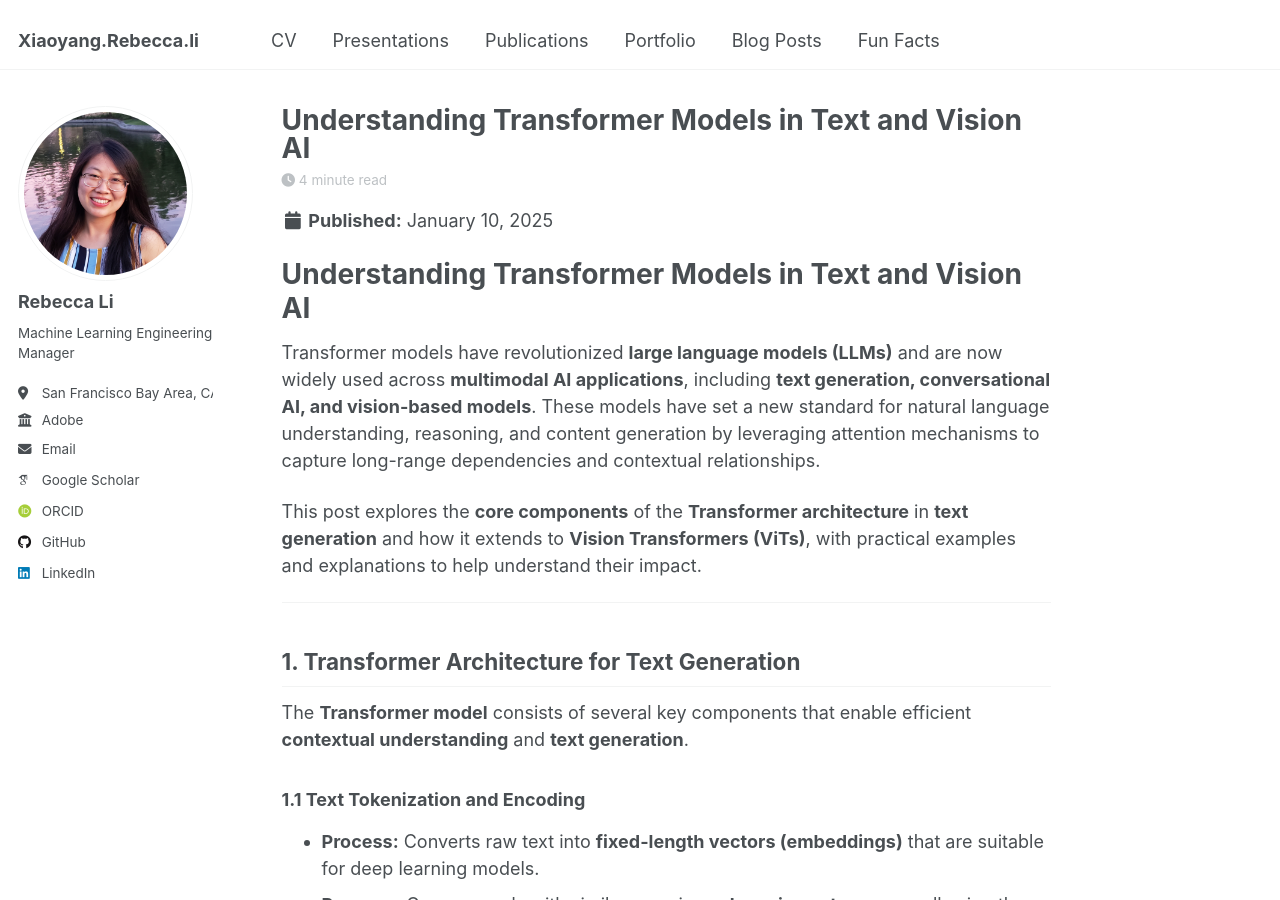
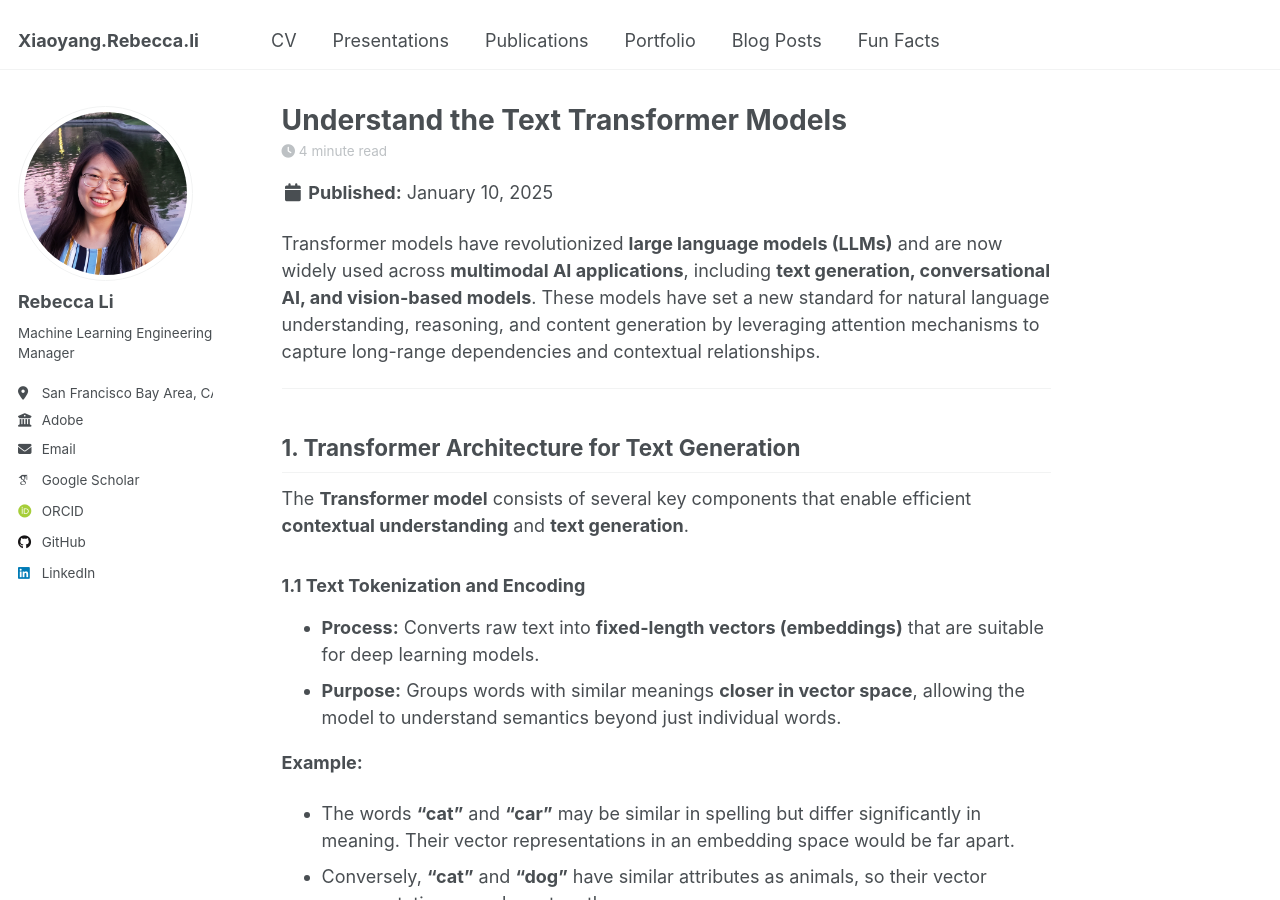
Before and after one commit to Xiaoyang-Rebecca/xiaoyang-rebecca.github.io, a Jekyll site: the page built from _posts/2025-01-10-blog-post-1.md, in a window 1280 px wide and 900 px high. Built offline with Jekyll 4.4.1, drawn with Linux system fonts in a browser that asks for light colours; some web fonts are replaced.

Commit message:
update name

```diff
--- a/_posts/2025-01-10-blog-post-1.md
+++ b/_posts/2025-01-10-blog-post-1.md
@@ -1,15 +1,13 @@
 ---
-title: 'Understanding Transformer Models in Text and Vision AI'
+title: 'Understand the Text Transformer Models'
 date: 2025-01-10
 permalink: /posts/2022/01/blog-post-1/
 tags:
   - GenAI basic
 ---
-# Understanding Transformer Models in Text and Vision AI
 
 Transformer models have revolutionized **large language models (LLMs)** and are now widely used across **multimodal AI applications**, including **text generation, conversational AI, and vision-based models**. These models have set a new standard for natural language understanding, reasoning, and content generation by leveraging attention mechanisms to capture long-range dependencies and contextual relationships.
 
-This post explores the **core components** of the **Transformer architecture** in **text generation** and how it extends to **Vision Transformers (ViTs)**, with practical examples and explanations to help understand their impact.
 
 ---
 
```
Also changed, not shown: _posts/2022-02-24-blog-post-1.md (+0 -1 lines), 2 other files.
